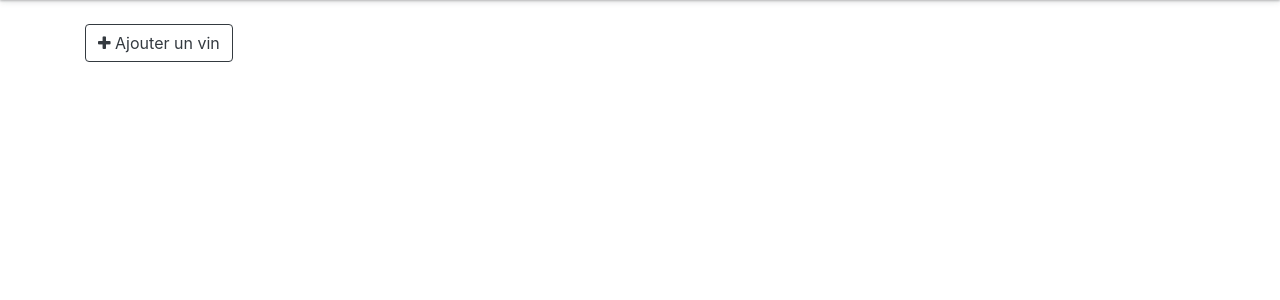
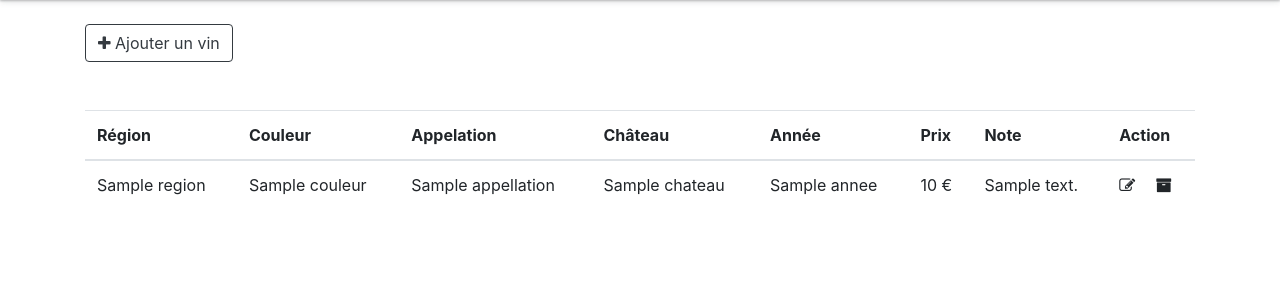
Before and after one commit to dev-perso/php, a Symfony app: template MaCaveAVin/templates/cave/vin.html.twig in a window 1280 px wide. Shown: the part 56-356 px from the top of the page. Run offline with Twig, Linux system fonts and the light colour scheme; the template is opened without the code that fills it: most values are stand-ins (such as "Sample title", 1, 10 or a date in 2020); some libraries are stand-ins or nearby versions.

Commit message:
formulaire + affichage

```diff
--- a/MaCaveAVin/src/Controller/GererCaveController.php
+++ b/MaCaveAVin/src/Controller/GererCaveController.php
@@ -42,7 +42,7 @@ class GererCaveController extends AbstractController
 
             return $this->redirectToRoute("caveavin");
         }
-        dump($form);
+
         return $this->render("cave/gestionVin/ajout.html.twig", [
             "vin"   => $vin,
             "form"  => $form->createView()
--- a/MaCaveAVin/templates/cave/gestionVin/ajout.html.twig
+++ b/MaCaveAVin/templates/cave/gestionVin/ajout.html.twig
@@ -5,6 +5,7 @@
         option[selected=selected]
         {
             font-style: italic;
+            display : none;
         }
     </style>
     <div class="container mb-5">
--- a/MaCaveAVin/templates/cave/vin.html.twig
+++ b/MaCaveAVin/templates/cave/vin.html.twig
@@ -9,5 +9,41 @@
                 </a>
             </div>
         </div>
+
+        <table class="table mt-5">
+            <thead>
+                <tr>
+                    <th scope="col">Région</th>
+                    <th scope="col">Couleur</th>
+                    <th scope="col">Appelation</th>
+                    <th scope="col">Château</th>
+                    <th scope="col">Année</th>
+                    <th scope="col">Prix</th>
+                    <th scope="col">Note</th>
+                    <th scope="col">Action</th>
+                </tr>
+            </thead>
+            <tbody>
+                {%  for vin in vins %}
+                    <tr>
+                        <td>{{ vin.region | capitalize }}</td>
+                        <td>{{ vin.couleur | capitalize }}</td>
+                        <td>{{ vin.appellation }}</td>
+                        <td>{{ vin.chateau }}</td>
+                        <td>{{ vin.annee }}</td>
+                        {%  if vin.prix is empty %}
+                            <td>NC</td>
+                        {% else %}
+                            <td>{{ vin.prix }} €</td>
+                        {% endif %}
+                        <td>{{ vin.note }}</td>
+                        <td>
+                            <i class="fa fa-edit" title="Modifier"></i>
+                            <i class="fa fa-archive ml-3" title="Archiver"></i>
+                        </td>
+                    </tr>
+                {% endfor %}
+            </tbody>
+        </table>
     </div>
 {% endblock %}
```
Also changed, not shown: MaCaveAVin/src/Controller/CaveAVinController.php (+15 -4 lines), MaCaveAVin/src/Form/VinType.php (+22 -10 lines).
